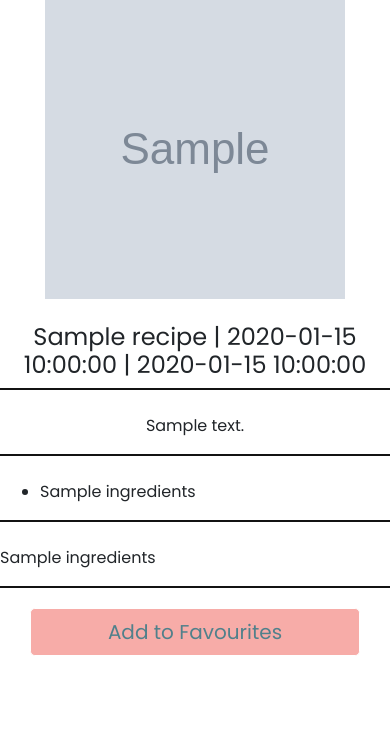
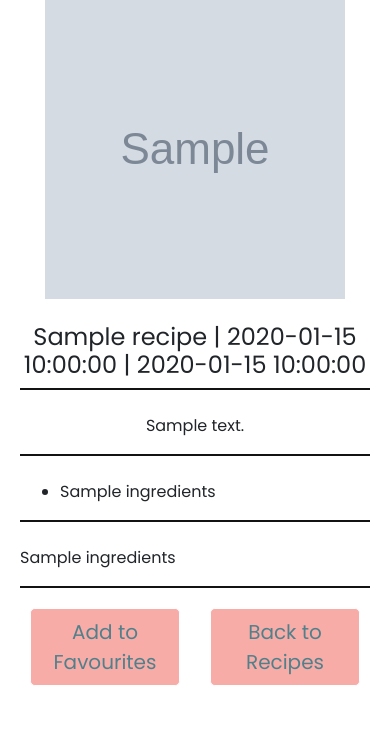
Before and after one commit to haleanana/our-recipe, a Flask app: template templates/showrecipe.html in a window 390 px wide. Shown: the part 114-844 px from the top of the page. Run offline with Flask 2, Linux system fonts and the light colour scheme; the template is opened without the code that fills it: most values are stand-ins (such as "Sample title", 1, 10 or a date in 2020); grey boxes marked "Sample" are stand-in pictures; some libraries are stand-ins or nearby versions.

Commit message:
Added Back button and media query for mobile view for showrecipes.html

```diff
--- a/static/css/style.css
+++ b/static/css/style.css
@@ -111,3 +111,9 @@ a:hover{
 .border-black {
     border-bottom: 2px solid rgb(19, 19, 19);
 }
+
+@media only screen and (max-width: 600px) {
+  .border-black {
+    margin:0 5px 0 5px;
+  }
+}
--- a/templates/editrecipe.html
+++ b/templates/editrecipe.html
@@ -87,6 +87,7 @@
         class="form-control"
         id="url_image"
         name="url_image"
+        value="{{recipe.url_image}}"
       />
     </div>
 
--- a/templates/showrecipe.html
+++ b/templates/showrecipe.html
@@ -1,12 +1,12 @@
 {% extends 'base.html' %} {% block content %}
 
 <h3 class="text-center">{{recipe.recipe_name}}</h3>
-<form method="POST" action="">
+<form method="" action="">
 	<div class="container">
 		<img src="{{recipe.url_image}}" alt="Recipe Image" class="recipe-img">
 		<br>
 		<div class="row text-center border-black">
-            <h4 > {{recipe.category_name}} | {{recipe.prep_time}} | {{recipe.cooking_time}} </h4>
+			<h4> {{recipe.category_name}} | {{recipe.prep_time}} | {{recipe.cooking_time}} </h4>
 		</div>
 		<br>
 		<div class="row text-center border-black">
@@ -40,9 +40,18 @@
 					<p>{{recipe.cooking_time}}</p>
     </div>--->
 		<div class="container">
-						<button type="submit" id="fave-btn" class="btn btn-primary btn-lg btn-block">
+			<div class="row">
+				<div class="col">
+					<button type="" id="fave-btn" class="btn btn-primary btn-lg btn-block">
       Add to Favourites
     </button>
 				</div>
+				<div class="col">
+					<button id="fave-btn" class="btn btn-primary btn-lg btn-block">
+     <a href="{{url_for('get_recipes')}}"> Back to Recipes</a>
+    </button>
+				</div>
+			</div>
+		</div>
 </form>
 {% endblock %}
```
Lines whose indentation alone changed are shown as unchanged.
